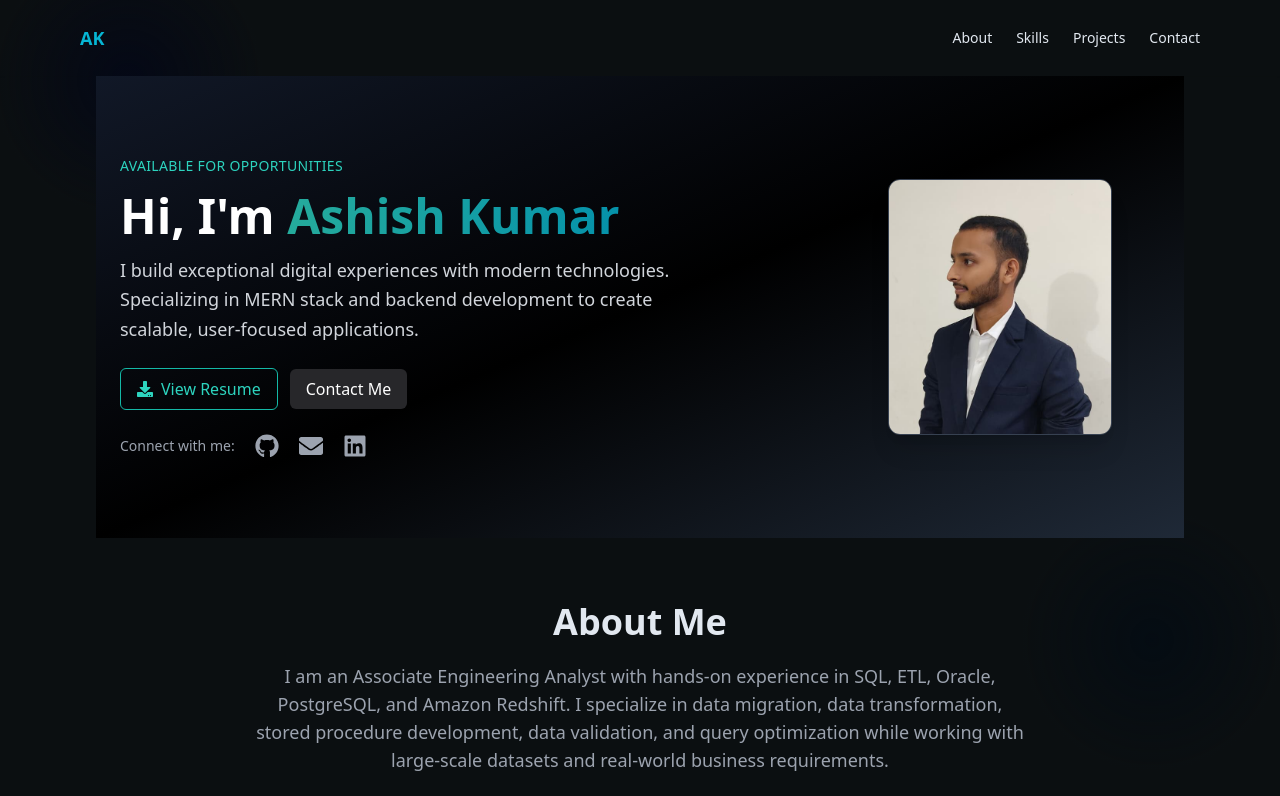
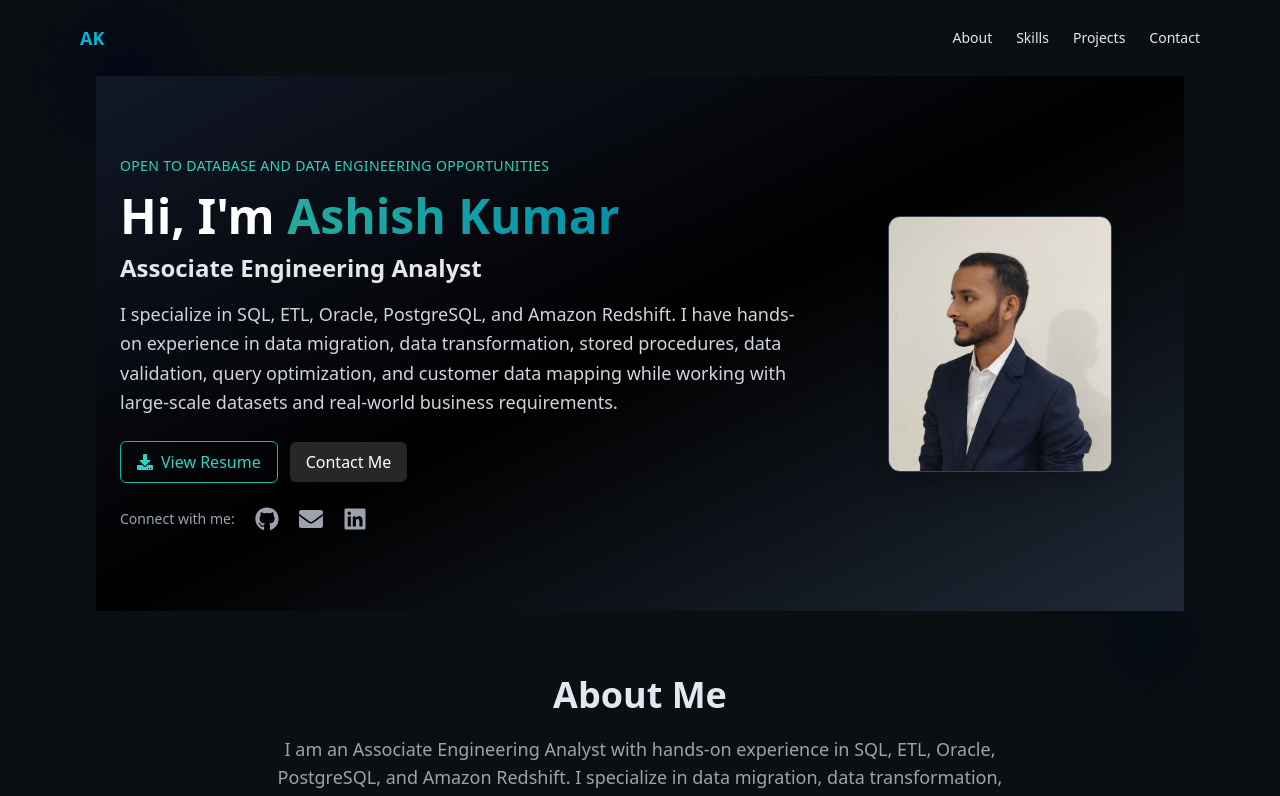
Before and after one commit to ash-ish-88/portfolio, a React (Vite) app: page / in a window 1280 px wide. Shown: the top 796 px of the page. Built offline with nearby package versions, Linux system fonts and the light colour scheme.

Commit message:
Revise Hero component for updated information
Updated the Hero component to reflect new opportunities and added a job title.

```diff
--- a/src/components/Hero.jsx
+++ b/src/components/Hero.jsx
@@ -4,9 +4,10 @@ import { motion } from "framer-motion";
 
 export default function Hero() {
   return (
-    <section className="relative grid grid-cols-1 md:grid-cols-3 gap-10 items-center py-20 px-6
-                        bg-gradient-to-br from-gray-900 via-black to-gray-800 text-white overflow-hidden">
-
+    <section
+      className="relative grid grid-cols-1 md:grid-cols-3 gap-10 items-center py-20 px-6
+                 bg-gradient-to-br from-gray-900 via-black to-gray-800 text-white overflow-hidden"
+    >
       {/* Left Section */}
       <motion.div
         initial={{ opacity: 0, x: -40 }}
@@ -15,7 +16,7 @@ export default function Hero() {
         className="md:col-span-2"
       >
         <p className="text-teal-400 text-sm uppercase tracking-wide">
-          Available for opportunities
+          Open to Database and Data Engineering Opportunities
         </p>
 
         <h1 className="text-4xl md:text-5xl font-extrabold mt-4">
@@ -25,10 +26,16 @@ export default function Hero() {
           </span>
         </h1>
 
+        <h2 className="mt-3 text-2xl font-semibold text-gray-200">
+          Associate Engineering Analyst
+        </h2>
+
         <p className="mt-4 text-lg text-gray-300 leading-relaxed">
-          I build exceptional digital experiences with modern technologies. <br />
-          Specializing in MERN stack and backend development to create <br />
-          scalable, user-focused applications.
+          I specialize in SQL, ETL, Oracle, PostgreSQL, and Amazon Redshift.
+          I have hands-on experience in data migration, data transformation,
+          stored procedures, data validation, query optimization, and customer
+          data mapping while working with large-scale datasets and real-world
+          business requirements.
         </p>
 
         {/* Buttons */}
@@ -37,7 +44,8 @@ export default function Hero() {
             href="/resume.pdf"
             target="_blank"
             rel="noopener noreferrer"
-            className="inline-flex items-center gap-2 px-4 py-2 rounded-md border border-teal-500 text-teal-400
+            className="inline-flex items-center gap-2 px-4 py-2 rounded-md
+                       border border-teal-500 text-teal-400
                        hover:bg-teal-500 hover:text-black transition"
           >
             <FaDownload /> View Resume
@@ -45,7 +53,8 @@ export default function Hero() {
 
           <a
             href="#contact"
-            className="inline-flex items-center gap-2 px-4 py-2 rounded-md bg-zinc-800 hover:bg-zinc-700 transition"
+            className="inline-flex items-center gap-2 px-4 py-2 rounded-md
+                       bg-zinc-800 hover:bg-zinc-700 transition"
           >
             Contact Me
           </a>
@@ -59,14 +68,18 @@ export default function Hero() {
             href="https://github.com/ash-ish-88"
             target="_blank"
             rel="noopener noreferrer"
-            className="hover:text-teal-400 text-2xl transition transform hover:scale-125 hover:drop-shadow-[0_0_6px_#14b8a6]"
+            className="hover:text-teal-400 text-2xl transition
+                       transform hover:scale-125
+                       hover:drop-shadow-[0_0_6px_#14b8a6]"
           >
             <FaGithub />
           </a>
 
           <a
             href="mailto:ashishkkcse46@gmail.com"
-            className="hover:text-teal-400 text-2xl transition transform hover:scale-125 hover:drop-shadow-[0_0_6px_#14b8a6]"
+            className="hover:text-teal-400 text-2xl transition
+                       transform hover:scale-125
+                       hover:drop-shadow-[0_0_6px_#14b8a6]"
           >
             <FaEnvelope />
           </a>
@@ -75,18 +88,21 @@ export default function Hero() {
             href="https://www.linkedin.com/in/ashish-kumar-2c88/"
             target="_blank"
             rel="noopener noreferrer"
-            className="hover:text-teal-400 text-2xl transition transform hover:scale-125 hover:drop-shadow-[0_0_6px_#14b8a6]"
+            className="hover:text-teal-400 text-2xl transition
+                       transform hover:scale-125
+                       hover:drop-shadow-[0_0_6px_#14b8a6]"
           >
             <FaLinkedin />
           </a>
         </div>
       </motion.div>
 
-      {/* Right Section — Profile Image */}
+      {/* Right Section */}
       <motion.div
-  animate={{ opacity: 1, x: 0 }}
+        animate={{ opacity: 1, x: 0 }}
         className="mx-auto w-56 h-64 rounded-xl overflow-hidden border border-gray-700
-                   shadow-xl hover:-translate-y-2 hover:shadow-2xl transition-all duration-300"
+                   shadow-xl hover:-translate-y-2 hover:shadow-2xl
+                   transition-all duration-300"
       >
         <img
           src="/profilepic4.jpeg"
```
